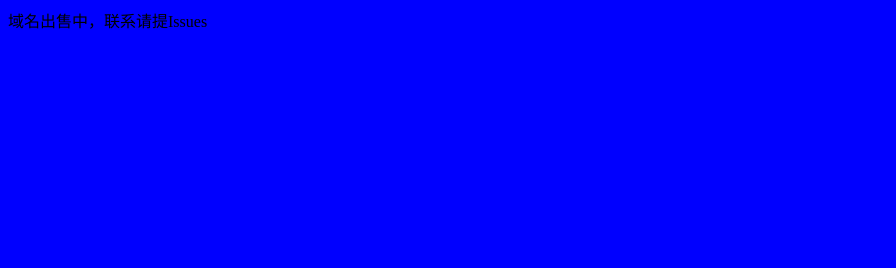
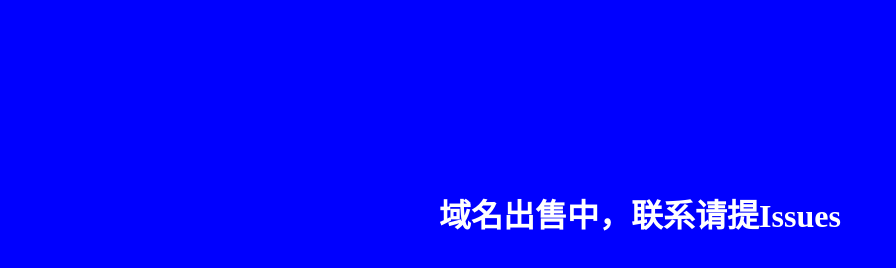
Before and after one commit to baixiuhui/baixiuhui.github.io, a plain HTML site: page index.html in a window 1280 px wide. Shown: the whole page, without its empty margins (0-896 px from the left). Drawn offline with Linux system fonts and the light colour scheme.

Commit message:
Update index.html

```diff
--- a/index.html
+++ b/index.html
@@ -15,6 +15,6 @@
 	</style>
 </head>
 <body>
-	域名出售中，联系请提Issues
+	<h1>域名出售中，联系请提Issues</h1>
 </body>
 </html>
```
